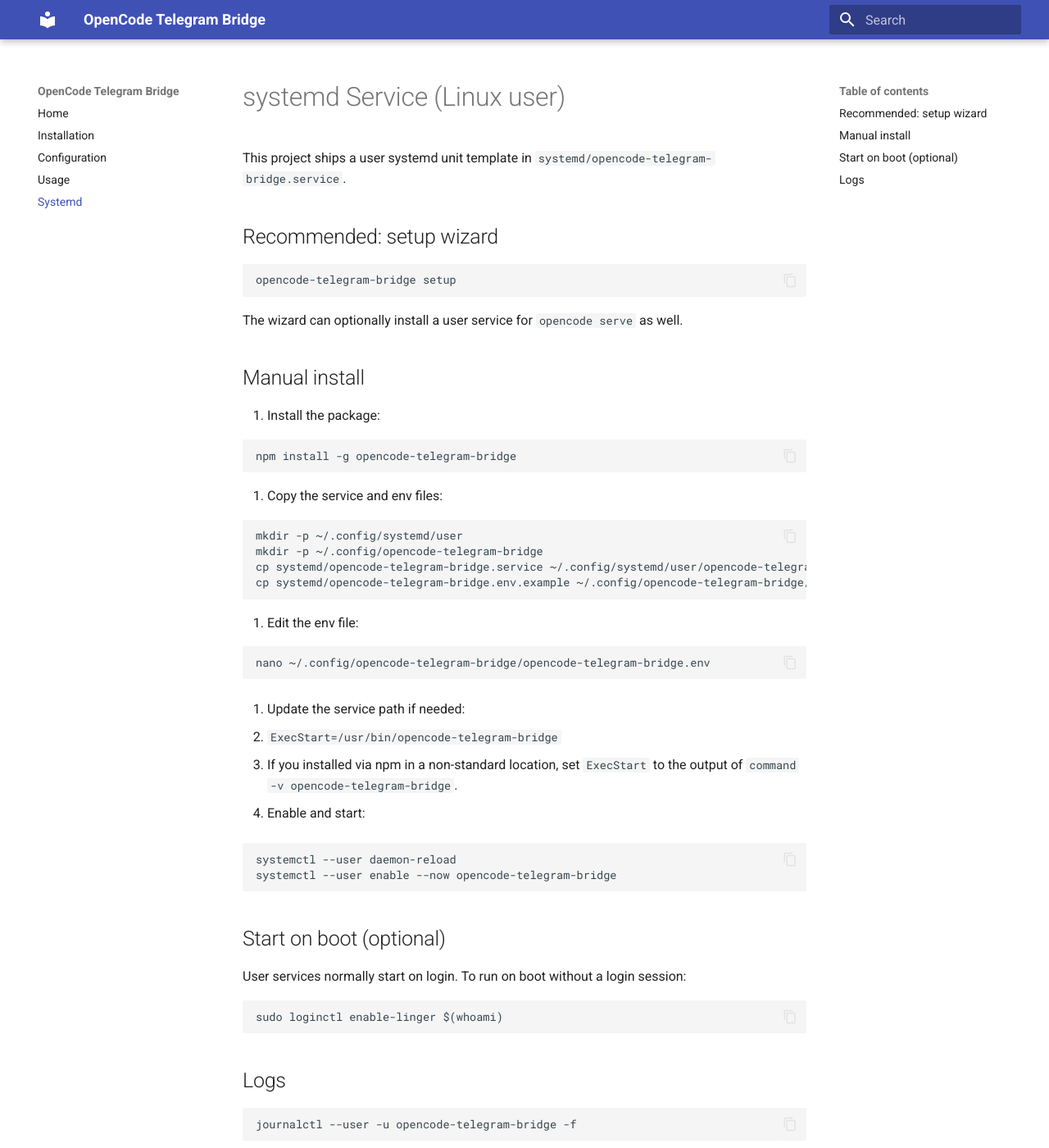
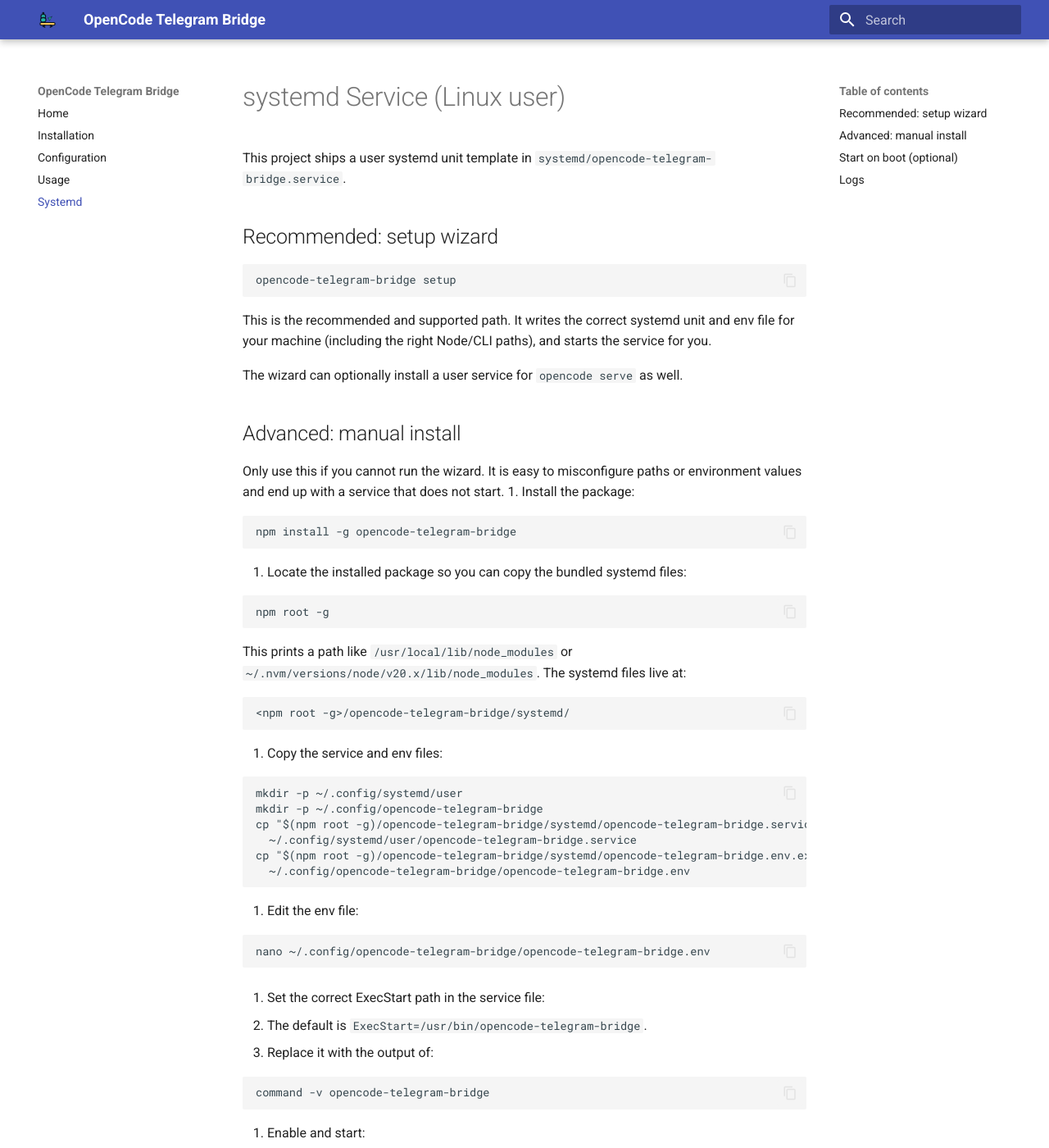
Before and after one commit to gabriel-trigo/opencode-telegram-bridge, an MkDocs documentation site: the page built from docs/systemd.md, in a window 1280 px wide and 1400 px high. Shown: the whole window at 82% size. Built offline with MkDocs 1.6.1 and Material for MkDocs 9.7.7, drawn with Linux system fonts in a browser that asks for light colours.

Commit message:
Improve docs clarity, branding, and metadata
What:
- Emphasized the setup wizard in README/systemd docs and added a contributing link
- Added docs logo assets and configured MkDocs logo/favicon
- Added MIT license + contribution guide; refreshed npm metadata and coverage thresholds

Why:
- Steer users to the supported setup path and reduce misconfiguration
- Improve project branding and discoverability
- Align OSS metadata with current intentions and enforce realistic coverage

````diff
--- a/docs/systemd.md
+++ b/docs/systemd.md
@@ -7,36 +7,61 @@ This project ships a user systemd unit template in `systemd/opencode-telegram-br
 opencode-telegram-bridge setup
 ```
 
+This is the recommended and supported path. It writes the correct systemd unit
+and env file for your machine (including the right Node/CLI paths), and starts
+the service for you.
+
 The wizard can optionally install a user service for `opencode serve` as well.
 
-## Manual install
+## Advanced: manual install
+Only use this if you cannot run the wizard. It is easy to misconfigure paths
+or environment values and end up with a service that does not start.
 1. Install the package:
 
 ```bash
 npm install -g opencode-telegram-bridge
 ```
 
-2. Copy the service and env files:
+2. Locate the installed package so you can copy the bundled systemd files:
+
+```bash
+npm root -g
+```
+
+This prints a path like `/usr/local/lib/node_modules` or `~/.nvm/versions/node/v20.x/lib/node_modules`.
+The systemd files live at:
+
+```text
+<npm root -g>/opencode-telegram-bridge/systemd/
+```
+
+3. Copy the service and env files:
 
 ```bash
 mkdir -p ~/.config/systemd/user
 mkdir -p ~/.config/opencode-telegram-bridge
-cp systemd/opencode-telegram-bridge.service ~/.config/systemd/user/opencode-telegram-bridge.service
-cp systemd/opencode-telegram-bridge.env.example ~/.config/opencode-telegram-bridge/opencode-telegram-bridge.env
+cp "$(npm root -g)/opencode-telegram-bridge/systemd/opencode-telegram-bridge.service" \
+  ~/.config/systemd/user/opencode-telegram-bridge.service
+cp "$(npm root -g)/opencode-telegram-bridge/systemd/opencode-telegram-bridge.env.example" \
+  ~/.config/opencode-telegram-bridge/opencode-telegram-bridge.env
 ```
 
-3. Edit the env file:
+4. Edit the env file:
 
 ```bash
 nano ~/.config/opencode-telegram-bridge/opencode-telegram-bridge.env
 ```
 
-4. Update the service path if needed:
+5. Set the correct ExecStart path in the service file:
 
-- `ExecStart=/usr/bin/opencode-telegram-bridge`
-- If you installed via npm in a non-standard location, set `ExecStart` to the output of `command -v opencode-telegram-bridge`.
+- The default is `ExecStart=/usr/bin/opencode-telegram-bridge`.
+- Replace it with the output of:
 
-5. Enable and start:
+```bash
+command -v opencode-telegram-bridge
+```
+
+6. Enable and start:
 
 ```bash
 systemctl --user daemon-reload
--- a/mkdocs.yml
+++ b/mkdocs.yml
@@ -5,6 +5,8 @@ docs_dir: docs
 
 theme:
   name: material
+  logo: assets/logo.svg
+  favicon: assets/favicon.png
   features:
     - navigation.sections
     - navigation.top
````
Also changed, not shown: .changeset/docs-branding-and-oss-readiness.md (added, +5 -0 lines), CONTRIBUTING.md (added, +23 -0 lines), README.md (+11 -4 lines), docs/index.md (+2 -0 lines), package.json (+20 -4 lines), vitest.config.ts (+4 -5 lines), docs/assets/favicon.png (added), docs/assets/logo-1024.png (added), docs/assets/logo-128.png (added), docs/assets/logo-256.png (added), docs/assets/logo-512.png (added), docs/assets/logo-64.png (added), docs/assets/logo.svg (added), 2 other files.
